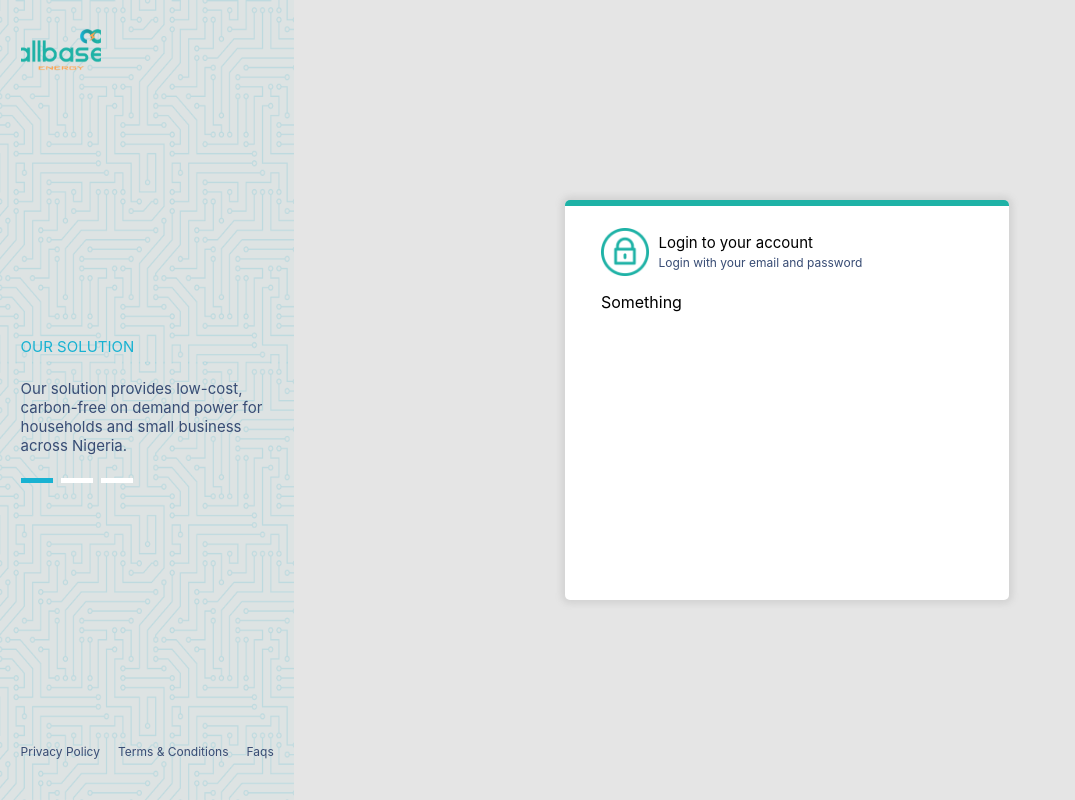
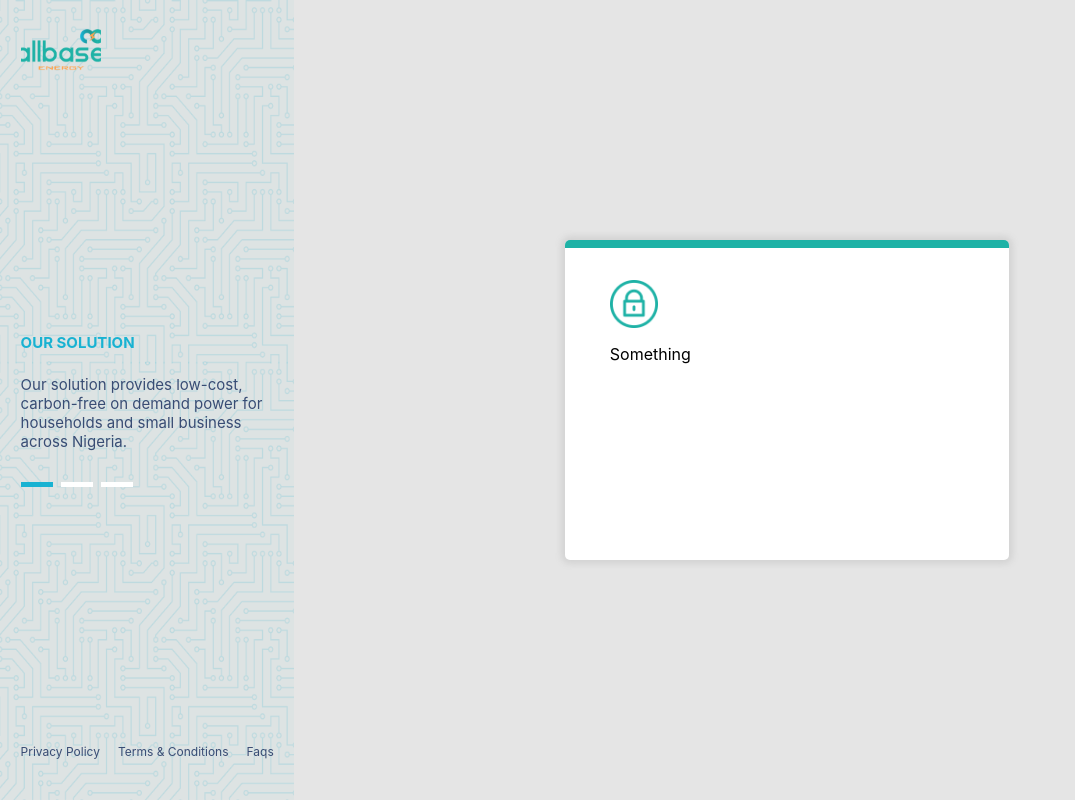
Before and after one commit to StephLak/user-reg-frontend, a React (Create React App) app: page /login in a window 1280 px wide. Shown: the whole page, without its empty margins (0-1075 px from the left). Built offline with nearby package versions, Linux system fonts and the light colour scheme.

Commit message:
Updated auth layout

```diff
--- a/src/components/auth-layout/auth-layout.tsx
+++ b/src/components/auth-layout/auth-layout.tsx
@@ -6,10 +6,12 @@ import SideBarSmallRectangle from "../sidebar-small-rectangles/sidebar-small-rec
 import { BorderRadius, BoxShadow, COLORS } from "../../styles/theme";
 
 type Props = {
+  title: string;
+  subtitle: string;
   children: any;
 };
 
-const AuthLayout: React.FC<Props> = ({ children }) => {
+const AuthLayout: React.FC<Props> = ({ children, title, subtitle }) => {
   const customTextStyle = {
     fontSize: "12px",
     color: "#384C74",
@@ -37,7 +39,7 @@ const AuthLayout: React.FC<Props> = ({ children }) => {
               color="#18B2D2"
               textTransform="uppercase"
               fontSize="15px"
-              fontWeight="normal"
+              fontWeight="700"
             >
               Our Solution
             </Text>
@@ -50,7 +52,7 @@ const AuthLayout: React.FC<Props> = ({ children }) => {
               Our solution provides low-cost, carbon-free on demand power for
               households and small business across Nigeria.
             </Text>
-            <Flex mt="0.5rem">
+            <Flex mt="1rem">
               <SideBarSmallRectangle bgColor="#18B2D2" />
               <SideBarSmallRectangle bgColor="white" />
               <SideBarSmallRectangle bgColor="white" />
@@ -66,26 +68,25 @@ const AuthLayout: React.FC<Props> = ({ children }) => {
       <Flex w="77%" align="center" justify="center">
         <Flex
           flexDir="column"
-          minH="25rem"
-          h="50%"
+          minH="20rem"
           w="45%"
           bgColor="white"
           borderRadius={BorderRadius}
           boxShadow={BoxShadow}
         >
           <Box
-            h="0.4rem"
+            h="0.5rem"
             w="100%"
             bgColor={COLORS.PRIMARY_COLOR}
             borderRadius="5px 5px 0 0"
           />
-          <Flex flexDir="column" w="100%" h="100%" px="8%" py="5%">
+          <Flex flexDir="column" w="100%" h="98%" px="10%" pt="2rem">
             <Flex h="3rem" align="center">
               <Image src={LockImage} w="3rem" h="3rem" />
               <Flex flexDir="column" ml="0.6rem">
-                <Box fontSize="15px">Login to your account</Box>
-                <Box mt="0.2rem" color="#384C74" fontSize="12px">
-                  Login with your email and password
+                <Box fontSize="15px">{title}</Box>
+                <Box mt="0.05rem" color="#384C74" fontSize="12px">
+                  {subtitle}
                 </Box>
               </Flex>
             </Flex>
```
